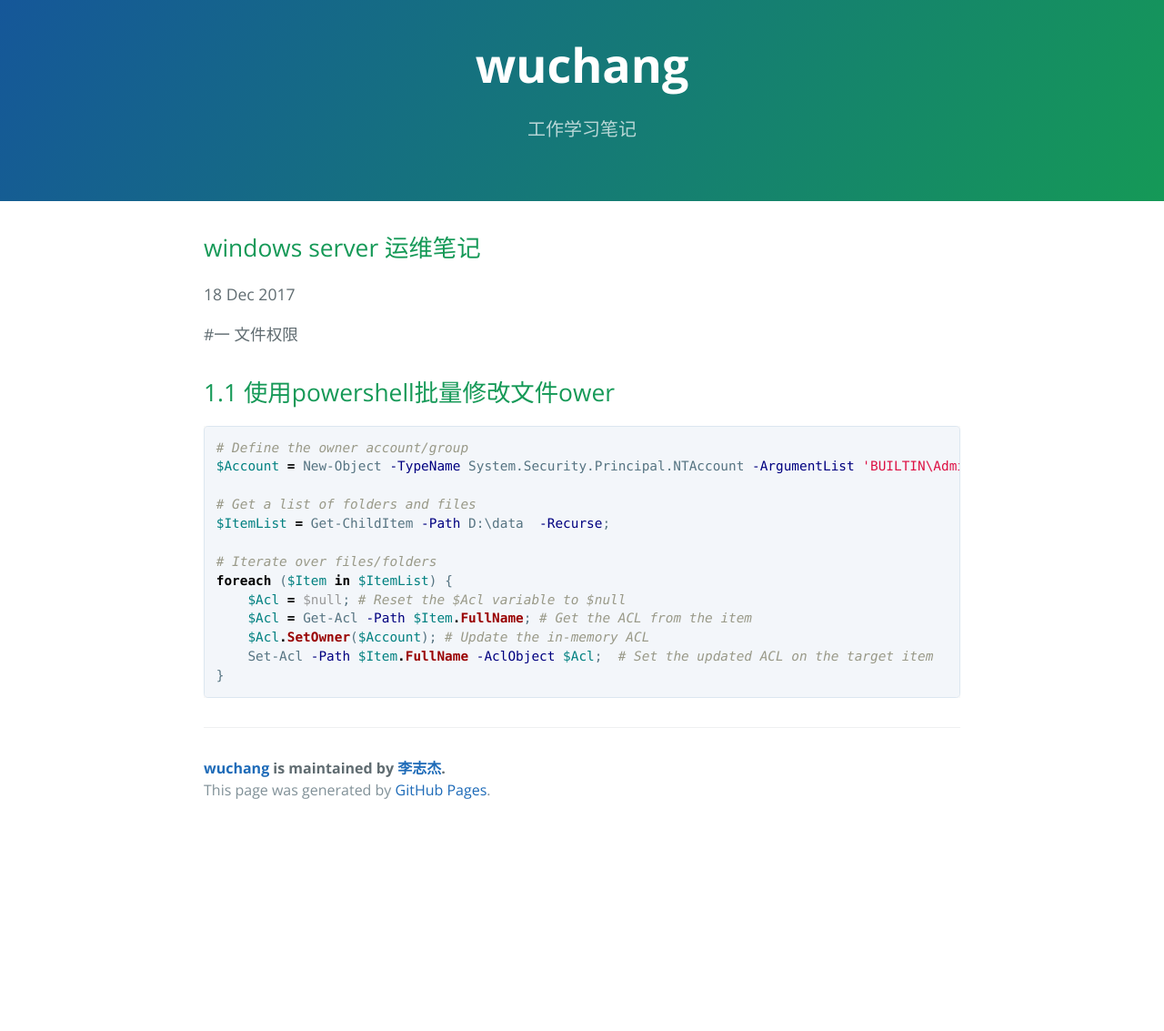
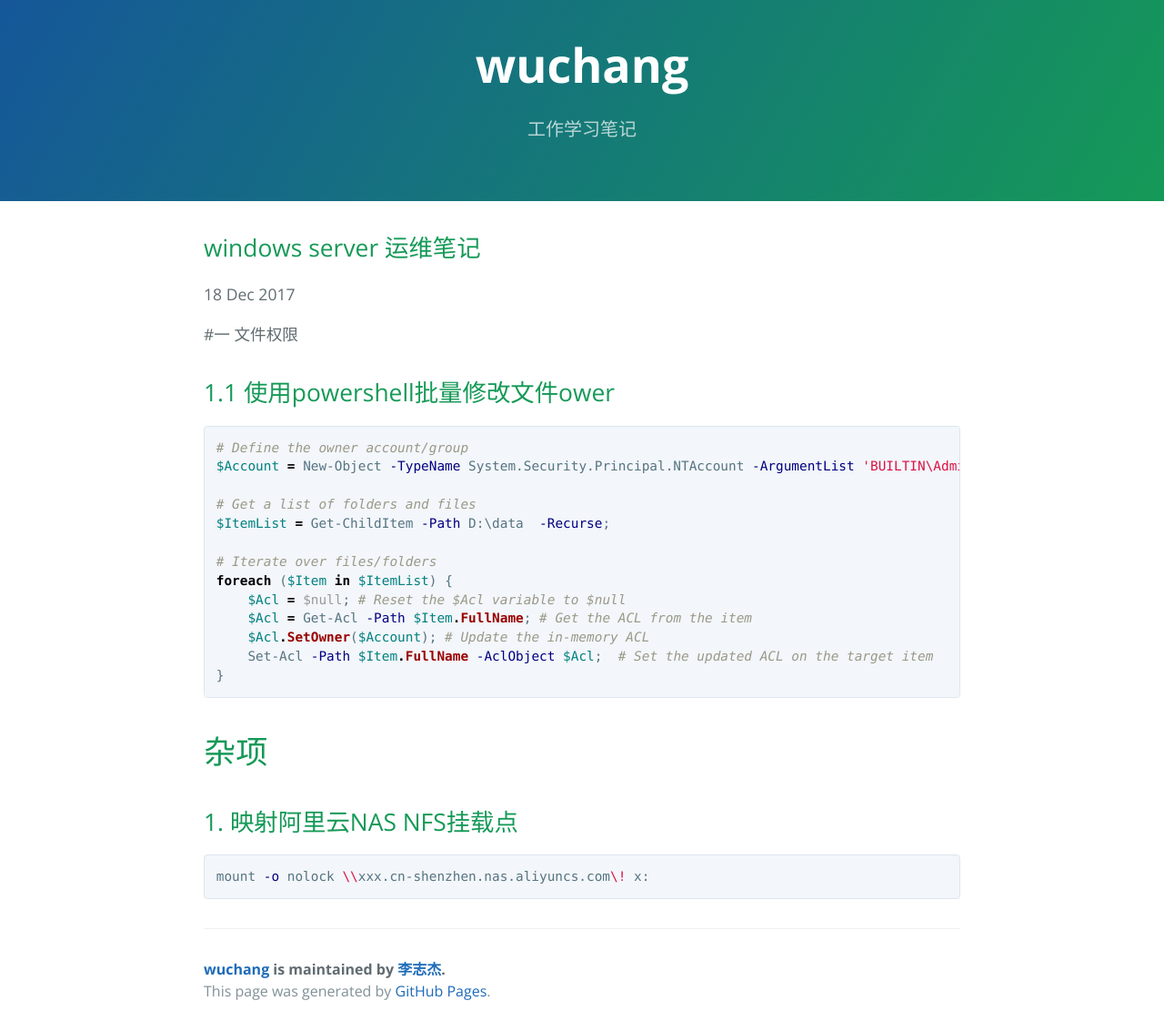
Before and after one commit to wuchang/wuchang.github.io, a Jekyll site: the page built from _posts/2017-12-18-windows-server-note.md, in a window 1280 px wide. Shown: the whole page at 91% size. Built offline with Jekyll 4.4.1, drawn with Linux system fonts in a browser that asks for light colours; before the commit the page ends 912 px from its top, so only the background shows below that.

Commit message:
映射阿里云NAS NFS挂载点

````diff
--- a/_posts/2017-12-18-windows-server-note.md
+++ b/_posts/2017-12-18-windows-server-note.md
@@ -23,3 +23,11 @@ foreach ($Item in $ItemList) {
     Set-Acl -Path $Item.FullName -AclObject $Acl;  # Set the updated ACL on the target item
 }
 ```
+
+# 杂项
+
+## 1. 映射阿里云NAS NFS挂载点
+
+```bash
+mount -o nolock \\xxx.cn-shenzhen.nas.aliyuncs.com\! x:
+```
````
